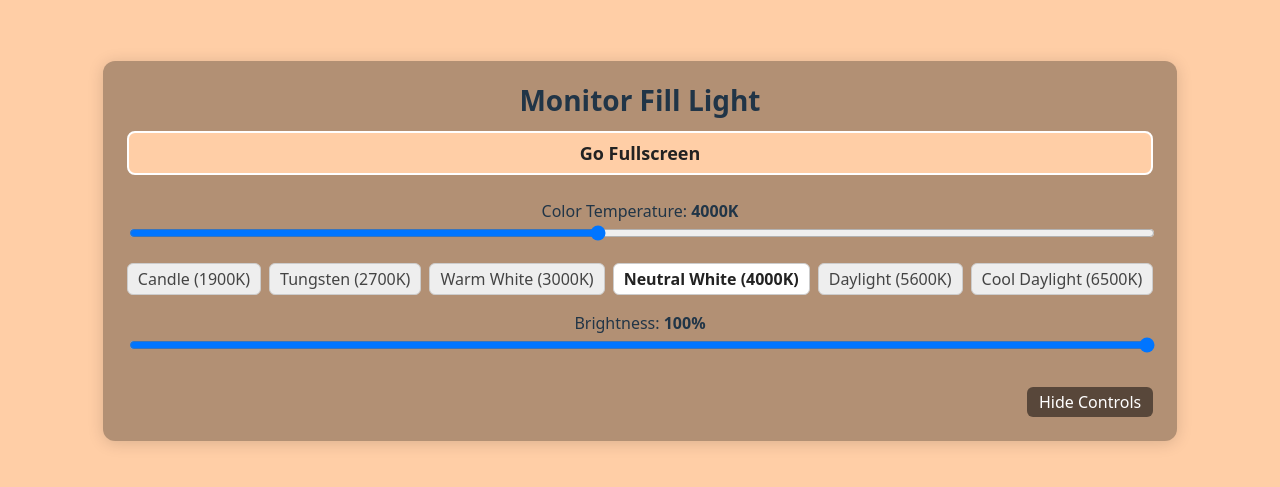
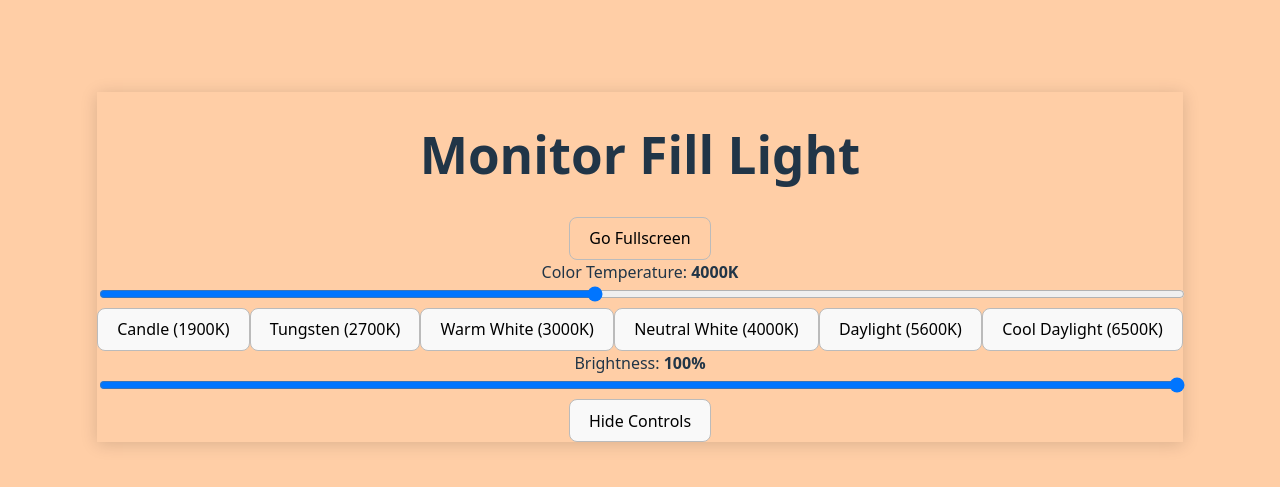
Before and after one commit to maple-buice/MonitorFillLight, a React (Vite) app: page / in a window 1280 px wide. Shown: the part 133-620 px from the top of the page. Built offline with nearby package versions, Linux system fonts and the light colour scheme.

Commit message:
Remove all inline styles, move to CSS, and ensure no border on Show Controls button

```diff
--- a/src/App.tsx
+++ b/src/App.tsx
@@ -13,7 +13,7 @@ const PRESETS = [
 
 // Convert Kelvin to RGB (approximate)
 function kelvinToRgb(kelvin: number): [number, number, number] {
-  let temp = kelvin / 100
+  const temp = kelvin / 100
   let red, green, blue
   if (temp <= 66) {
     red = 255
@@ -44,16 +44,15 @@ function App() {
   const [brightness, setBrightness] = useState(100)
   const [controlsVisible, setControlsVisible] = useState(true)
   const [isFullscreen, setIsFullscreen] = useState(false)
-  const [autoHidden, setAutoHidden] = useState(false)
   const [controlsAnim, setControlsAnim] = useState('show')
   const [showBtnAnim, setShowBtnAnim] = useState('hide')
   const containerRef = useRef<HTMLDivElement>(null)
-  const autohideTimer = useRef<NodeJS.Timeout | null>(null)
+  const autohideTimer = useRef<ReturnType<typeof setTimeout> | null>(null)
 
   const [r, g, b] = kelvinToRgb(kelvin)
   const bgColor = `rgb(${r}, ${g}, ${b})`
   const filter = `brightness(${brightness}%)`
-  const fullscreenBtnTextColor = isColorLight(r, g, b) ? '#222' : '#fff'
+  const fullscreenBtnTextColor = isColorLight(r, g, b) ? 'dark' : 'light'
 
   // Fullscreen state tracking
   useEffect(() => {
@@ -67,7 +66,6 @@ function App() {
   // Auto-hide logic
   const showControls = useCallback(() => {
     setControlsVisible(true)
-    setAutoHidden(false)
     setControlsAnim('show')
     setShowBtnAnim('hide')
     if (autohideTimer.current) clearTimeout(autohideTimer.current)
@@ -76,7 +74,6 @@ function App() {
       setShowBtnAnim('show')
       setTimeout(() => {
         setControlsVisible(false)
-        setAutoHidden(true)
       }, 300) // match animation duration
     }, AUTOHIDE_DELAY)
   }, [])
@@ -97,7 +94,6 @@ function App() {
   // Show controls on hover over the controls area or Show Controls button
   const handleControlsMouseEnter = () => {
     setControlsVisible(true)
-    setAutoHidden(false)
     setControlsAnim('show')
     setShowBtnAnim('hide')
     if (autohideTimer.current) clearTimeout(autohideTimer.current)
@@ -109,7 +105,6 @@ function App() {
     setShowBtnAnim('show')
     setTimeout(() => {
       setControlsVisible(false)
-      setAutoHidden(false)
     }, 300)
     if (autohideTimer.current) clearTimeout(autohideTimer.current)
   }
@@ -143,93 +138,56 @@ function App() {
       {controlsVisible ? (
         <div
           className={`controls controls-anim-${controlsAnim}`}
-          style={{
-            background: 'rgba(0,0,0,0.3)',
-            borderRadius: 12,
-            padding: 24,
-            marginBottom: 32,
-            display: 'flex',
-            flexDirection: 'column',
-            gap: 16,
-            minWidth: 320,
-            maxWidth: '90vw',
-          }}
           onMouseEnter={handleControlsMouseEnter}
         >
-          <h1 style={{margin: 0, fontSize: 28}}>Monitor Fill Light</h1>
+          <h1 className="fill-title">Monitor Fill Light</h1>
           <button
+            className={`fullscreen-btn ${fullscreenBtnTextColor}`}
             onClick={handleFullscreen}
-            style={{
-              fontSize: 18,
-              padding: '8px 16px',
-              color: fullscreenBtnTextColor,
-              background: bgColor,
-              border: '2px solid #fff',
-              fontWeight: 700,
-              marginBottom: 8,
-              transition: 'color 0.2s, background 0.2s',
-            }}
+            style={{ background: bgColor }}
           >
             {isFullscreen ? 'Exit Fullscreen' : 'Go Fullscreen'}
           </button>
-          <div>
+          <div className="slider-group">
             <label htmlFor="kelvin-slider">Color Temperature: <b>{kelvin}K</b></label>
             <input
               id="kelvin-slider"
+              className="fill-slider"
               type="range"
               min={1900}
               max={6500}
               step={10}
               value={kelvin}
               onChange={e => setKelvin(Number(e.target.value))}
-              style={{ width: '100%' }}
             />
           </div>
-          <div style={{display: 'flex', gap: 8, flexWrap: 'wrap'}}>
+          <div className="presets-row">
             {PRESETS.map(preset => (
               <button
                 key={preset.kelvin}
+                className={`preset-btn${kelvin === preset.kelvin ? ' active' : ''}`}
                 onClick={() => setKelvin(preset.kelvin)}
-                style={{
-                  background: kelvin === preset.kelvin ? '#fff' : '#eee',
-                  color: kelvin === preset.kelvin ? '#222' : '#444',
-                  border: '1px solid #ccc',
-                  borderRadius: 6,
-                  padding: '4px 10px',
-                  fontWeight: kelvin === preset.kelvin ? 700 : 400,
-                  cursor: 'pointer',
-                }}
               >
                 {preset.label}
               </button>
             ))}
           </div>
-          <div>
+          <div className="slider-group">
             <label htmlFor="brightness-slider">Brightness: <b>{brightness}%</b></label>
             <input
               id="brightness-slider"
+              className="fill-slider"
               type="range"
               min={10}
               max={100}
               step={1}
               value={brightness}
               onChange={e => setBrightness(Number(e.target.value))}
-              style={{ width: '100%' }}
             />
           </div>
           <button
+            className="hide-controls-btn"
             onClick={handleHideControls}
-            style={{
-              marginTop: 12,
-              alignSelf: 'flex-end',
-              background: 'rgba(0,0,0,0.5)',
-              color: '#fff',
-              border: 'none',
-              fontSize: 16,
-              padding: '4px 12px',
-              borderRadius: 6,
-              cursor: 'pointer',
-            }}
             aria-label="Hide controls"
           >
             Hide Controls
@@ -238,26 +196,7 @@ function App() {
       ) : (
         <button
           className={`show-controls-btn show-controls-anim-${showBtnAnim}`}
-          onClick={() => { setControlsVisible(true); setAutoHidden(false); setControlsAnim('show'); setShowBtnAnim('hide'); }}
-          style={{
-            position: 'fixed',
-            top: '50%',
-            left: '50%',
-            transform: 'translate(-50%, -50%)',
-            zIndex: 10,
-            background: 'rgba(0,0,0,0.25)',
-            color: '#fff',
-            border: '2px solid #fff',
-            borderRadius: 24,
-            fontSize: 18,
-            padding: '12px 20px',
-            fontWeight: 700,
-            cursor: 'pointer',
-            boxShadow: '0 2px 8px rgba(0,0,0,0.2)',
-            opacity: 0.6,
-            transition: 'opacity 0.2s',
-          }}
-          aria-label="Show controls"
+          onClick={() => { setControlsVisible(true); setControlsAnim('show'); setShowBtnAnim('hide'); }}
           onMouseEnter={handleControlsMouseEnter}
         >
           Show Controls
```
